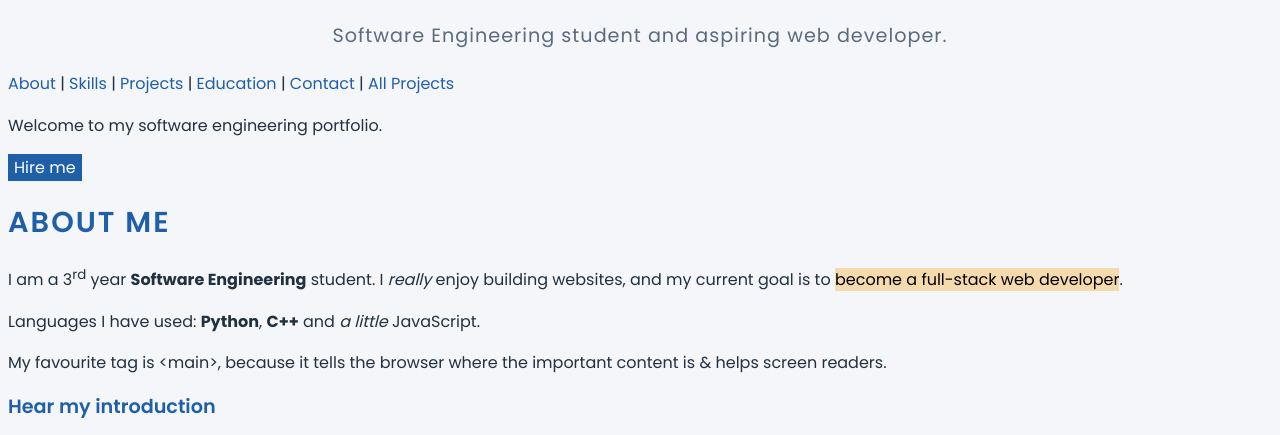
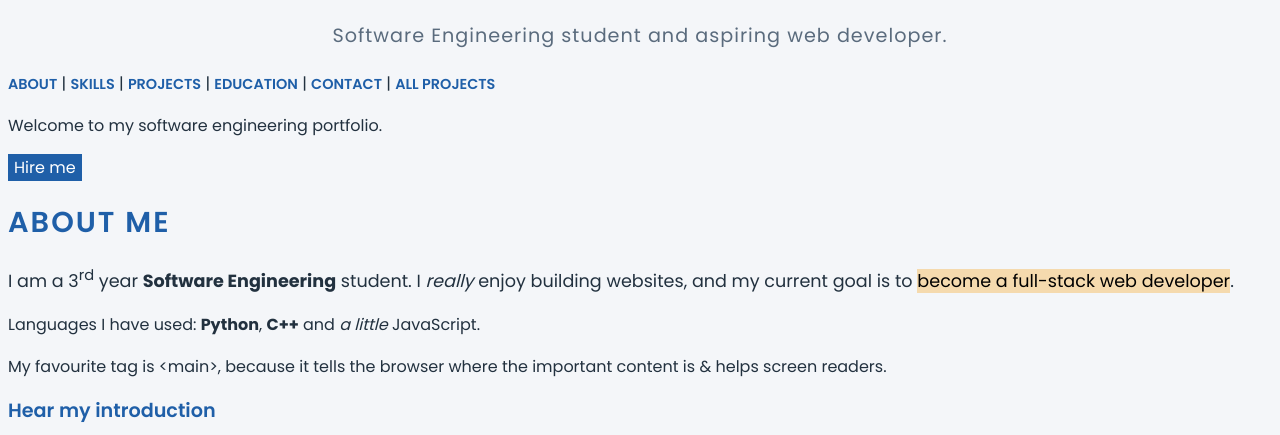
Before and after one commit to Efrata03/Efrata-Portfolio, a plain HTML site: page index.html in a window 1280 px wide. Shown: the part 517-952 px from the top of the page. Drawn offline with Linux system fonts and the light colour scheme.

Commit message:
feat:add css combinators

```diff
--- a/css/style.css
+++ b/css/style.css
@@ -93,3 +93,26 @@ code, pre {
 #contact {
     background-color: #e8eef6;
 }
+/* ---------- Combinators ---------- */
+
+/* Descendant */
+nav a {
+    font-weight: 600;
+    text-transform: uppercase;
+    font-size: 0.9rem;
+}
+
+/* Child */
+.card > p {
+    color: #5a6b7d;
+}
+
+/* Adjacent sibling */
+h2 + p {
+    font-size: 1.1rem;
+}
+
+/* General sibling */
+legend ~ label {
+    font-weight: 600;
+}
```
